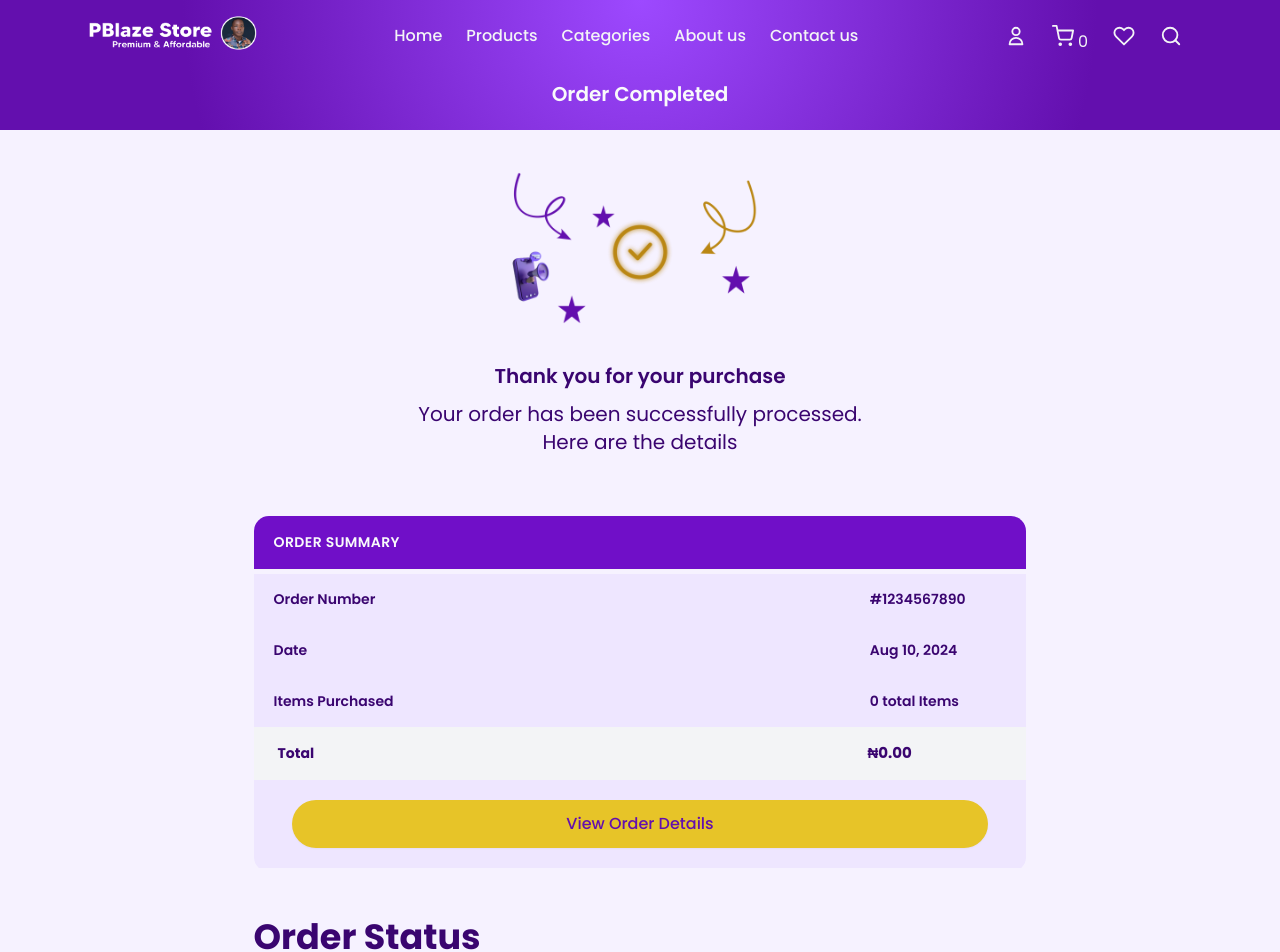
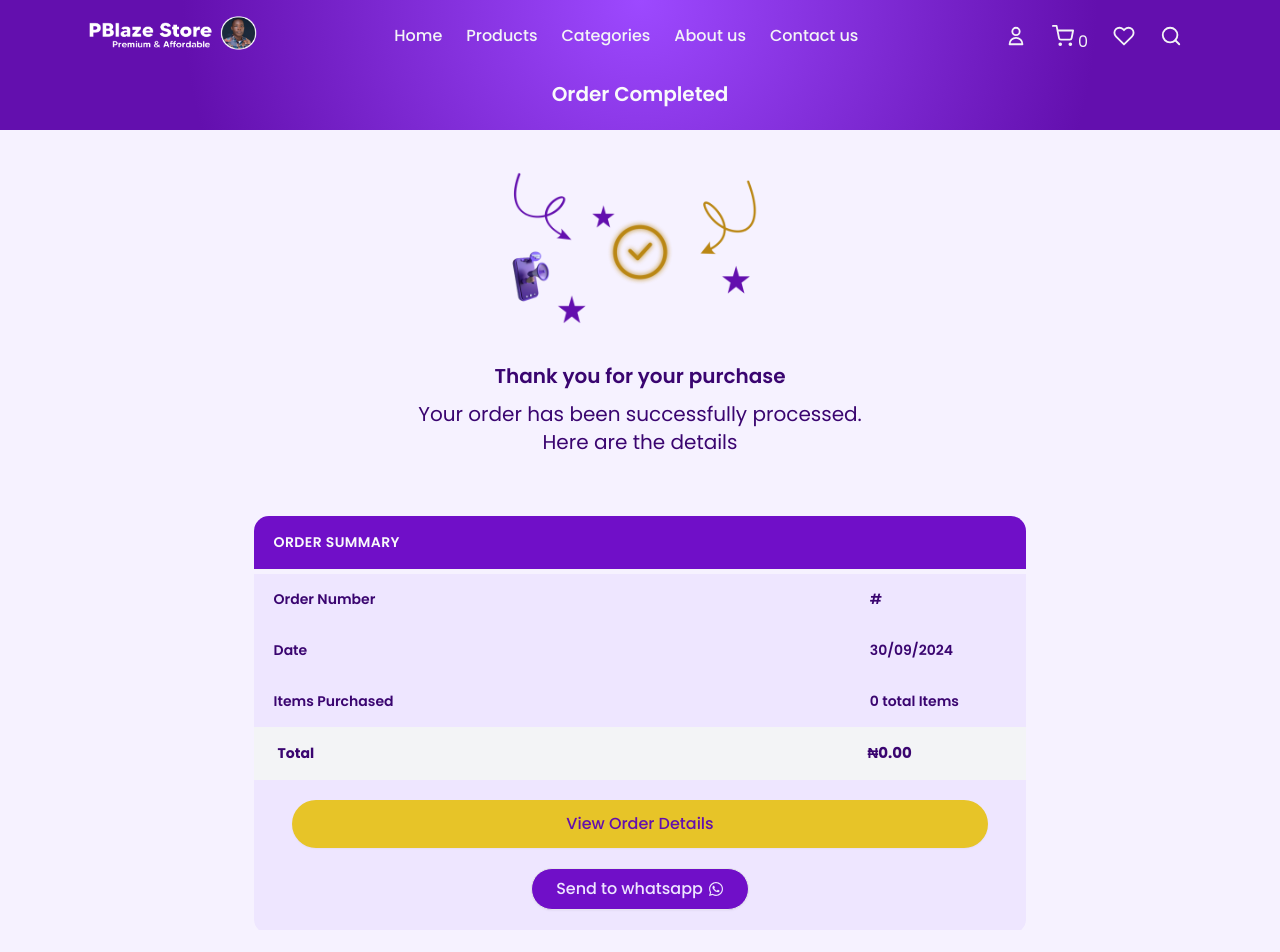
Before and after one commit to PraisesAmaiyo/whatsapp-shop, a React (Vite) app: page /order-completed in a window 1280 px wide. Shown: the top 952 px of the page. Built offline with nearby package versions, Linux system fonts and the light colour scheme.

Commit message:
Implementing Unique OrderId for each comfirmed order

```diff
--- a/src/App.jsx
+++ b/src/App.jsx
@@ -24,6 +24,7 @@ import { Toaster } from 'react-hot-toast';
 import Products from './pages/Products';
 import { useEffect, useState } from 'react';
 import SpinnerLarge from './ui/SpinnerLarge';
+import { OrderIdProvider } from './context/OrderIdContext';
 
 const router = createBrowserRouter([
   {
@@ -93,6 +94,7 @@ function App() {
       ) : (
         <>
           <AddItemToCartProvider>
+            <OrderIdProvider>
               <ShippingProvider>
                 <StyleSheetManager
                   shouldForwardProp={(prop) => prop !== 'variation'}
@@ -121,6 +123,7 @@ function App() {
                   }}
                 />
               </ShippingProvider>
+            </OrderIdProvider>
           </AddItemToCartProvider>
         </>
       )}
--- a/src/context/AddItemToCartContext.jsx
+++ b/src/context/AddItemToCartContext.jsx
@@ -1,4 +1,4 @@
-import { createContext, useContext, useState } from 'react';
+import { createContext, useContext } from 'react';
 import { useLocalStorageState } from '../hooks/useLocalStorageState';
 
 const AddItemToCartContext = createContext();
--- /dev/null
+++ b/src/context/OrderIdContext.jsx
@@ -0,0 +1,36 @@
+import { createContext, useContext, useEffect } from 'react';
+import { useLocalStorageState } from '../hooks/useLocalStorageState';
+
+// Create context
+const OrderIdContext = createContext();
+
+// Provide the context
+export const OrderIdProvider = ({ children }) => {
+  const [orderID, setOrderID] = useLocalStorageState([], 'orderID');
+  //   const [orderID, setOrderID] = useLocalStorageState([], 'orderID');
+
+  // Sync orderID with localStorage whenever it changes
+  useEffect(() => {
+    if (orderID) {
+      localStorage.setItem('orderID', orderID);
+    }
+  }, [orderID]);
+
+  return (
+    <OrderIdContext.Provider value={{ orderID, setOrderID }}>
+      {children}
+    </OrderIdContext.Provider>
+  );
+};
+
+// Custom hook to access the context
+
+function useOrderId() {
+  const context = useContext(OrderIdContext);
+  if (context === undefined)
+    throw new Error('OrderIdContext was used outside of ShippingProvider');
+
+  return context;
+}
+
+export { useOrderId };
--- a/src/features/orderCompleted/CompletedOrderSummaryRow.jsx
+++ b/src/features/orderCompleted/CompletedOrderSummaryRow.jsx
@@ -6,6 +6,10 @@ import Button from '../../ui/Button';
 import { useNavigate } from 'react-router-dom';
 import { useShipping } from '../../context/ShippingContext';
 import { useAddItemToCart } from '../../context/AddItemToCartContext';
+import { FaWhatsapp } from 'react-icons/fa';
+import { getDate } from '../../utils/helpers';
+// import { useLocalStorageState } from '../../hooks/useLocalStorageState';
+import { useOrderId } from '../../context/OrderIdContext';
 
 const Group = styled.div`
   display: grid;
@@ -36,6 +40,13 @@ const CheckoutBtn = styled.div`
   width: 100%;
 `;
 
+const WhatsappBtn = styled.div`
+  display: flex;
+  justify-content: center;
+  padding: 0 0 2rem 0;
+  width: 100%;
+`;
+
 const StyledButton = styled(Button)`
   width: 95%;
   text-align: center;
@@ -46,10 +57,8 @@ const StyledButton = styled(Button)`
 
 function CompletedOrderSummaryRow({ summary }) {
   const navigate = useNavigate();
-
+  const { totalPrice, cartItems } = useAddItemToCart();
   const { shippingDetails } = useShipping();
-  const { cartItems } = useAddItemToCart();
-
   const { amount, location } = shippingDetails;
   const { subtotal } = summary;
 
@@ -59,16 +68,46 @@ function CompletedOrderSummaryRow({ summary }) {
     shippingAmount = 0;
   }
 
+  //   const [orderID] = useLocalStorageState('', 'orderID');
+
+  const { orderID } = useOrderId();
+
+  const orderLink = `http://localhost:5173/order-completed/${orderID}`;
+  console.log(orderLink);
+
+  const checkoutCart = () => {
+    const phoneNumber = '+2348130909020'; // Your WhatsApp number
+    const cartDetails = cartItems
+      .map(
+        (
+          item
+        ) => `*${item.quantity}x* ${item.newCartItemName} = *₦${item.newCartItemPrice}*
+     `
+      )
+      .join('\n');
+
+    const message = encodeURIComponent(
+      `Hello, I would like to order the following items:\n\n${cartDetails}\n\nCart Total: *₦${formatNumber(
+        totalPrice + amount
+      )}*\n\nCustomer: Praises +2348130909020\n\nPayment Receipt: LINK_TO_PAYMENT-RECEIPT\n\nOrder Link: ${orderLink}`
+    );
+
+    const whatsappURL = `https://wa.me/${phoneNumber}?text=${message}`;
+
+    // Open the URL to trigger WhatsApp with the pre-filled message
+    window.open(whatsappURL, '_blank');
+  };
+
   return (
     <Table.Row istotalrow="istotalrow">
       <Group>
         <Title>Order Number</Title>
-        <div>#1234567890</div>
+        <div>#{orderID}</div>
       </Group>
 
       <Group>
         <Title>Date</Title>
-        <div>Aug 10, 2024</div>
+        <div>{getDate()}</div>
       </Group>
 
       <Group>
@@ -94,6 +133,15 @@ function CompletedOrderSummaryRow({ summary }) {
           View Order Details
         </StyledButton>
       </CheckoutBtn>
+      <WhatsappBtn>
+        <Button
+          variation="secondary"
+          size="large"
+          onClick={() => checkoutCart()}
+        >
+          Send to whatsapp <FaWhatsapp />{' '}
+        </Button>
+      </WhatsappBtn>
     </Table.Row>
   );
 }
--- a/src/utils/helpers.js
+++ b/src/utils/helpers.js
@@ -5,3 +5,15 @@ export function formatNumber(num) {
 
   return num.toLocaleString();
 }
+
+export function getDate() {
+  const date = new Date().toLocaleDateString('en-GB');
+  return date;
+}
+
+export function generateOrderID(length = 6) {
+  return Math.random()
+    .toString(36)
+    .substring(2, 2 + length)
+    .toUpperCase();
+}
```
Also changed, not shown: src/features/payment/PaymentInfo.jsx (+20 -33 lines). Lines whose indentation alone changed are shown as unchanged.
